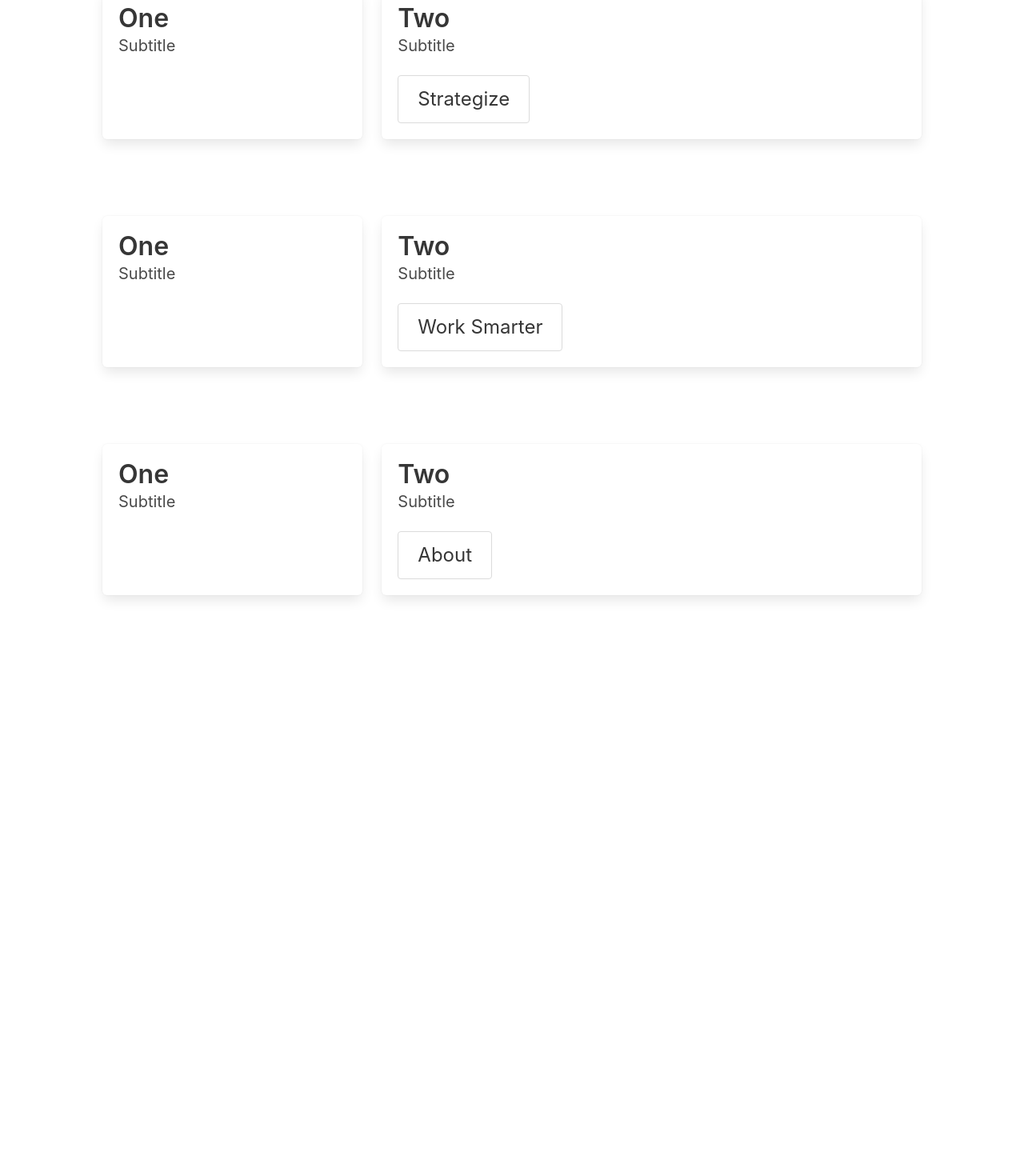
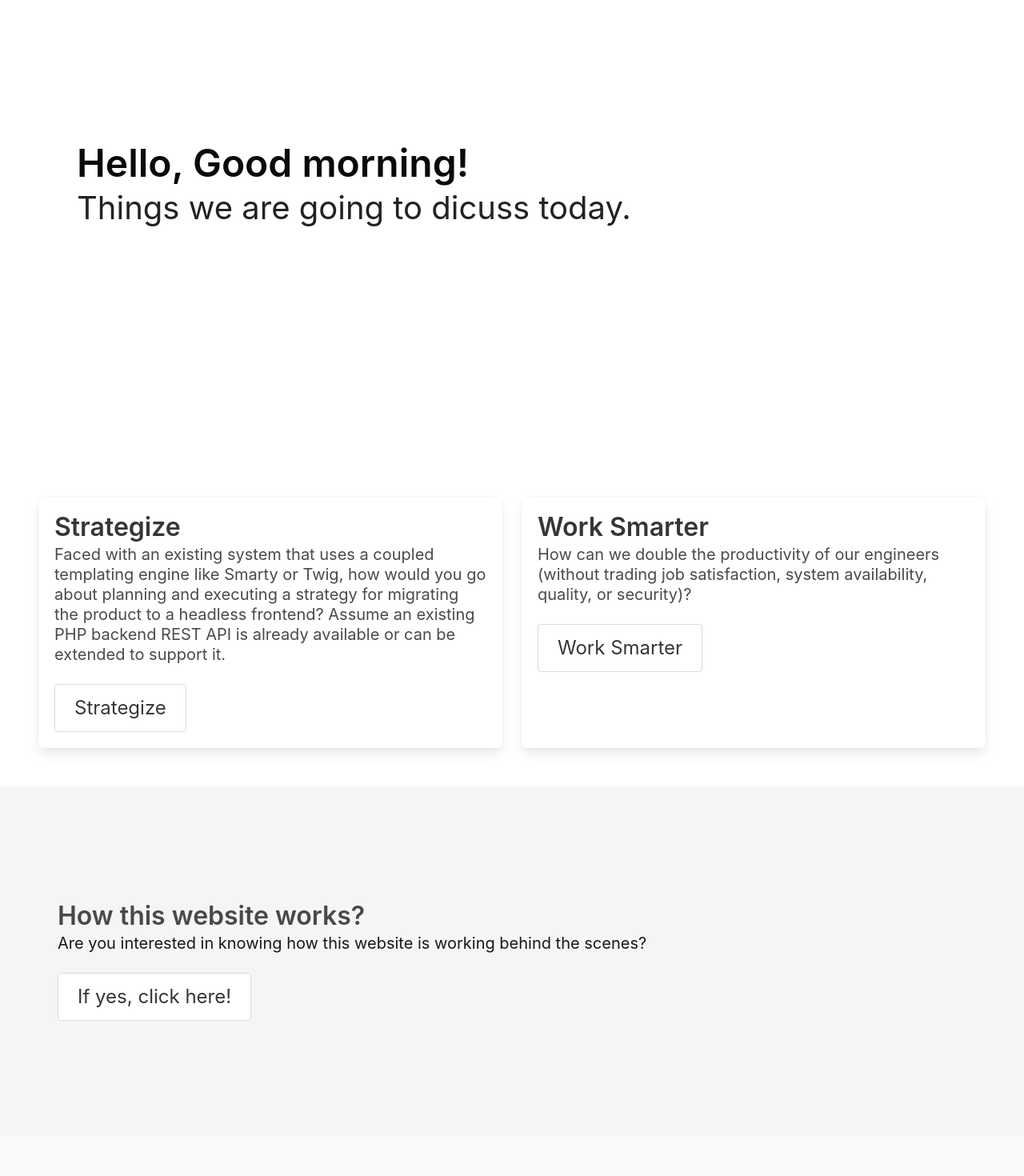
Before and after one commit to bhushanmaheshwari/sample-work, a Vue app: page /home in a window 1280 px wide. Shown: the part 227-1697 px from the top of the page at 80% size. Before the commit the page ends 1067 px from the top, so only its background shows below. Built offline with nearby package versions, Linux system fonts and the light colour scheme.

Commit message:
updated home page content

```diff
--- a/src/App.vue
+++ b/src/App.vue
@@ -1,23 +1,24 @@
 <script>
-import { RouterView } from "vue-router";
 import SiteHeader from "./components/layout/SiteHeader.vue";
+import SiteFooter from "./components/layout/SiteFooter.vue";
 
 export default {
-  components: { SiteHeader },
+  components: { SiteHeader, SiteFooter },
   setup() {},
 };
 </script>
 
 <template>
-  <section class="container is-fluid">
-    <site-header></site-header>
-    <section class="section">
+  <section class="">
+    <site-header />
+    <section class="">
       <router-view v-slot="slotProps">
         <transition name="route" mode="out-in">
           <component :is="slotProps.Component"></component>
         </transition>
       </router-view>
     </section>
+    <site-footer />
   </section>
 </template>
 
--- /dev/null
+++ b/src/components/layout/SiteFooter.vue
@@ -0,0 +1,26 @@
+<template>
+  <footer class="footer">
+    <div class="content has-text-centered">
+      <p>
+        <strong>Developed</strong> by
+        <a href="https://linkedin.com/in/bhushanmaheshwari" target="_blank"
+          >Bhushan Maheshwari</a
+        >. The source code is licensed
+        <a href="http://opensource.org/licenses/mit-license.php" target="_blank"
+          >MIT</a
+        >. The website content is licensed
+        <a
+          href="http://creativecommons.org/licenses/by-nc-sa/4.0/"
+          target="_blank"
+          >CC BY NC SA 4.0</a
+        >.
+      </p>
+    </div>
+  </footer>
+</template>
+
+<script>
+export default {
+  setup() {},
+};
+</script>
--- a/src/views/HomeView.vue
+++ b/src/views/HomeView.vue
@@ -1,18 +1,31 @@
 <script>
 import BaseButton from "../components/ui/BaseButton.vue";
+import { ref } from "vue";
+import { useStore } from "vuex";
 export default {
   components: { BaseButton },
+
   setup() {
-    const strategize = {
+    const store = useStore();
+    const task1 = store.getters["tasks/task1"];
+    const task2 = store.getters["tasks/task2"];
+
+    const strategize = ref({
+      title: task1.title,
+      subtitle: task1.description,
       text: "Strategize",
       to: "/strategy/need",
-    };
-    const worksmarter = {
+    });
+
+    const worksmarter = ref({
+      title: task2.title,
+      subtitle: task2.description,
       text: "Work Smarter",
       to: "/worksmarter",
-    };
+    });
+
     const about = {
-      text: "About",
+      text: "If yes, click here!",
       to: "/about",
     };
     return {
@@ -27,38 +40,29 @@ export default {
 
 <template>
   <section>
+    <section class="hero is-large has-text-info is-white">
+      <div class="hero-body welcome-text">
+        <p class="title is-1">Hello, Good morning!</p>
+        <p class="subtitle is-2">Things we are going to dicuss today.</p>
+      </div>
+    </section>
+
     <section class="section">
       <div class="tile is-ancestor">
-        <div class="tile is-parent is-4">
-          <article class="tile is-child box">
-            <p class="title">One</p>
-            <p class="subtitle">Subtitle</p>
-          </article>
-        </div>
         <div class="tile is-parent">
           <article class="tile is-child box">
-            <p class="title">Two</p>
-            <p class="subtitle">Subtitle</p>
+            <p class="title">{{ strategize.title }}</p>
+            <p class="subtitle">{{ strategize.subtitle }}</p>
             <base-button
               :text="strategize.text"
               :to="strategize.to"
             ></base-button>
           </article>
         </div>
-      </div>
-    </section>
-    <section class="section">
-      <div class="tile is-ancestor">
-        <div class="tile is-parent is-4">
-          <article class="tile is-child box">
-            <p class="title">One</p>
-            <p class="subtitle">Subtitle</p>
-          </article>
-        </div>
         <div class="tile is-parent">
           <article class="tile is-child box">
-            <p class="title">Two</p>
-            <p class="subtitle">Subtitle</p>
+            <p class="title">{{ worksmarter.title }}</p>
+            <p class="subtitle">{{ worksmarter.subtitle }}</p>
             <base-button
               :text="worksmarter.text"
               :to="worksmarter.to"
@@ -67,21 +71,15 @@ export default {
         </div>
       </div>
     </section>
-    <section class="section">
-      <div class="tile is-ancestor">
-        <div class="tile is-parent is-4">
-          <article class="tile is-child box">
-            <p class="title">One</p>
-            <p class="subtitle">Subtitle</p>
-          </article>
-        </div>
-        <div class="tile is-parent">
-          <article class="tile is-child box">
-            <p class="title">Two</p>
-            <p class="subtitle">Subtitle</p>
-            <base-button :text="about.text" :to="about.to"></base-button>
-          </article>
-        </div>
+
+    <section class="hero is-medium is-light">
+      <div class="hero-body">
+        <p class="title">How this website works?</p>
+        <p class="subtitle">
+          Are you interested in knowing how this website is working behind the
+          scenes?
+        </p>
+        <base-button :text="about.text" :to="about.to"></base-button>
       </div>
     </section>
   </section>
```
